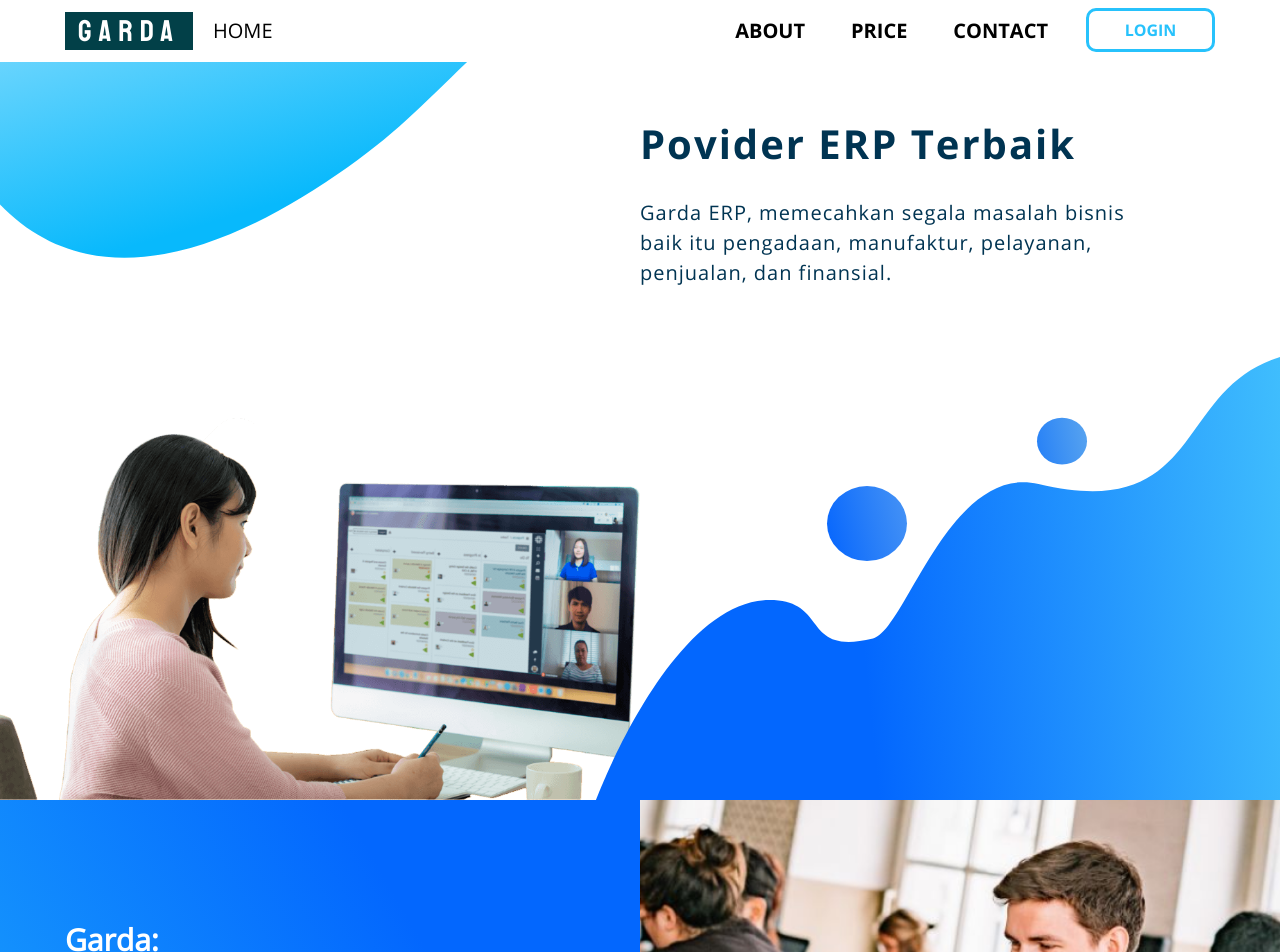
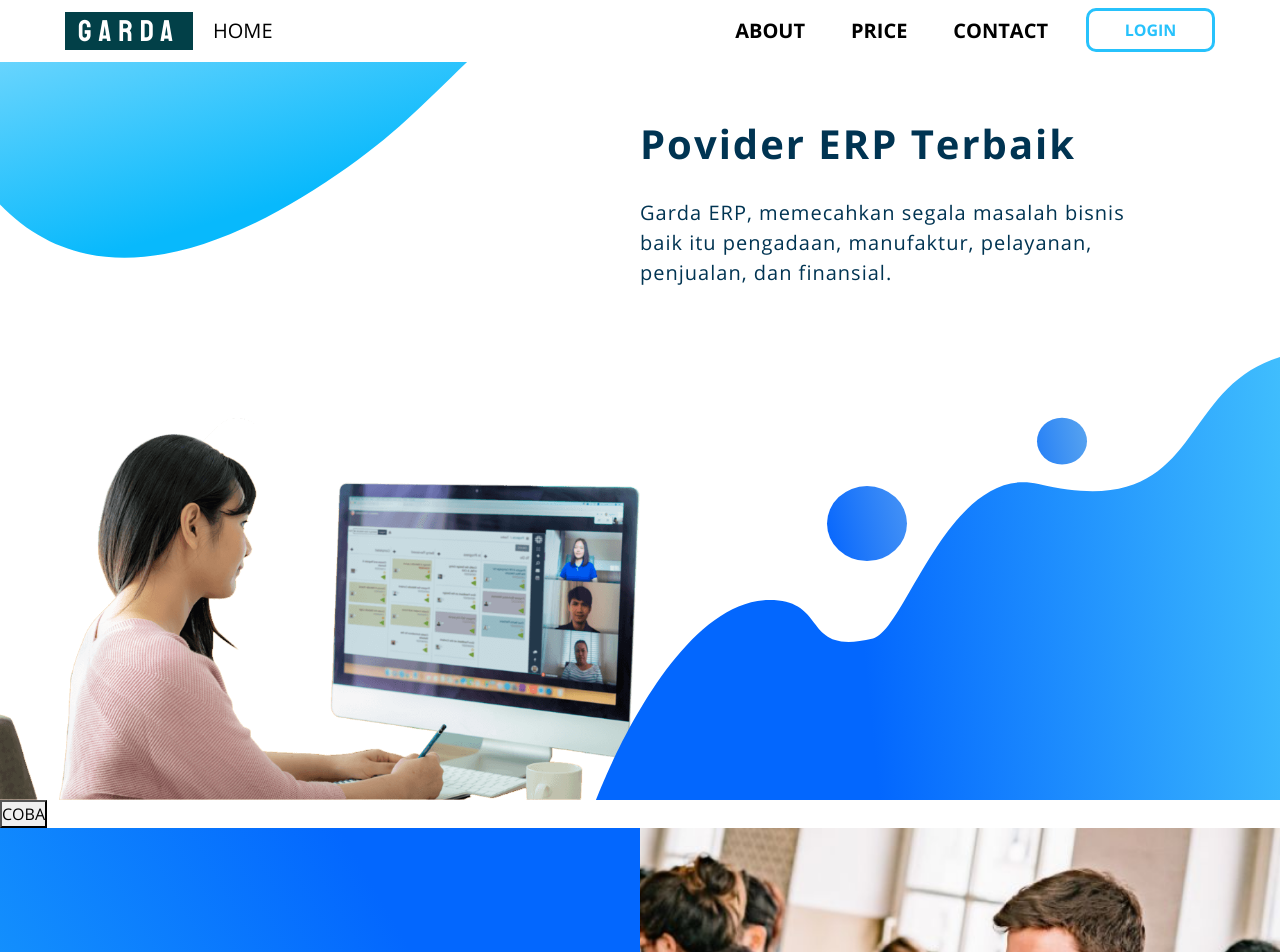
Before and after one commit to Mock1ng/garda-landing-page, a React (Create React App) app: page / in a window 1280 px wide. Shown: the top 952 px of the page. Built offline with nearby package versions, Linux system fonts and the light colour scheme.

Commit message:
pushed: trying to add details

```diff
--- a/src/App.js
+++ b/src/App.js
@@ -6,16 +6,24 @@
 import { PlanProvider } from './components/PlanContext';
 import Contact from './components/contact/Contact';
 import Footer from './components/Footer';
-import Login from './components/Login';
-// import { BrowserRouter as Router, Switch, Route } from 'react-router-dom';
 import './App.scss';
 
 function App() {
+
+  let y = window.scrollY;
+  let body = document.body;
+  let bodyHeight = body.scrollTop
+  console.log(body);
+
+  const coba = () => {
+    window.scrollTo(400, 400);
+  }
 
   return (
     <PlanProvider>
       <Navbar />
       <Jumbotron />
+      <button onClick={coba}>COBA</button>
       <About />
       <PriceList />
       <Contact />
--- a/src/components/navbar/Navbar.js
+++ b/src/components/navbar/Navbar.js
@@ -9,6 +9,10 @@
   // let height = elem.clientHeight;
   // let width = elem.clientWidth;
   // console.log(height, width);
+
+  // let contact = document.getElementsByClassName('contact')[0];
+  // let tinggiContact = contact.offset();
+
 
 
   return (
```
